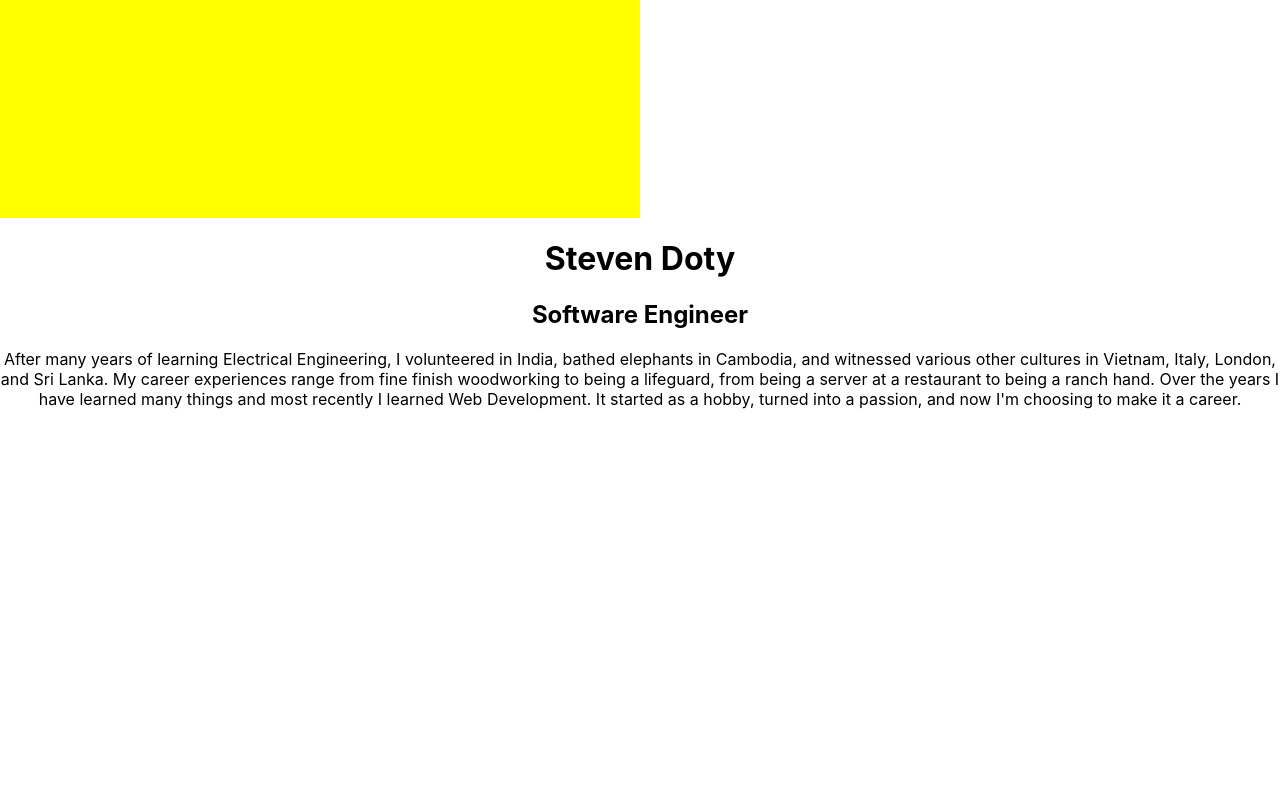
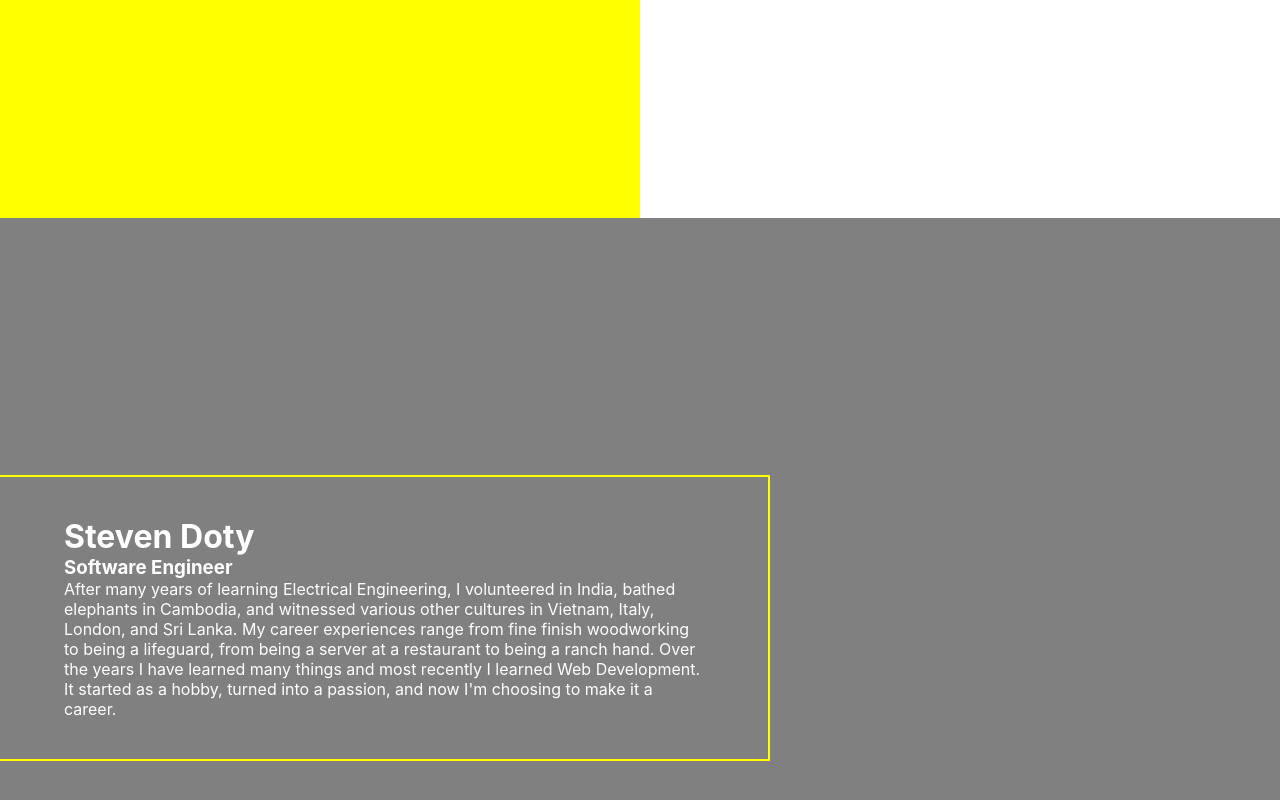
Before and after one commit to stevedoty/stevendoty, a React (Create React App) app: page / in a window 1280 px wide. Shown: the part 582-1382 px from the top of the page. Before the commit the page ends 1007 px from the top, so only its background shows below. Built offline with nearby package versions, Linux system fonts and the light colour scheme.

Commit message:
basic about section layout

```diff
--- a/src/App.css
+++ b/src/App.css
@@ -55,9 +55,34 @@
 
 
 /* --------------------------------------------- */
-
-
-
+.About{
+  height: 100vh;
+  width: 100%;
+  background-color: grey;
+  color: white;
+  position: relative;
+}
+#about-container{
+  display: flex;
+  flex-direction: column;
+  position: absolute;
+  transform: translate(0,-50%);
+  top: 50%;
+  width: 50%;
+  padding: 2.5rem 4rem;
+  border: 2px solid yellow;
+  border-left: none;
+  text-align: left;
+}
+#about-container h1{
+  margin: 0;
+}
+#about-container h3{
+  margin: 0;
+}
+#about-container p{
+  margin: 0;
+}
 /* --------------------------------------------- */
 
 
--- a/src/components/about/about.tsx
+++ b/src/components/about/about.tsx
@@ -5,7 +5,7 @@ const About = () => {
     <div className="About">
       <div id="about-container">
         <h1>Steven Doty</h1>
-        <h2>Software Engineer</h2>
+        <h3>Software Engineer</h3>
         <p>
           After many years of learning Electrical Engineering, I volunteered in India, bathed elephants in Cambodia, and witnessed various other cultures in Vietnam, Italy, London, and Sri Lanka.
           My career experiences range from fine finish woodworking to being a lifeguard, from being a server at a restaurant to being a ranch hand.
```
